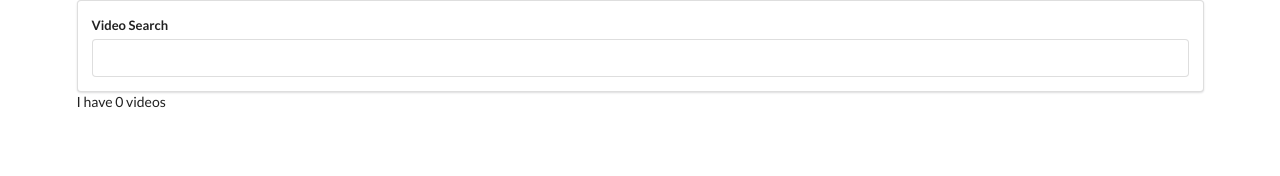
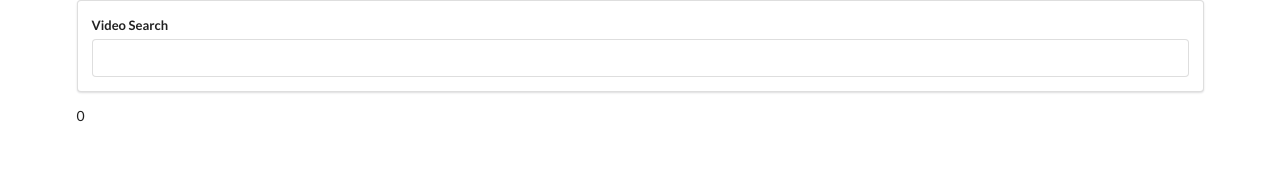
Before and after one commit to anilbdev/youtube-search-react, a React (Create React App) app: page / in a window 1280 px wide. Shown: the top 176 px of the page. Built offline with nearby package versions, Linux system fonts and the light colour scheme.

Commit message:
videos list compnent and data passed to it

```diff
--- a/src/components/App.js
+++ b/src/components/App.js
@@ -2,6 +2,7 @@
 
 import SearchBar from './SearchBar'
 import youtube from '../apis/youtube';
+import VideoList from './VideoList';
 
 class App extends Component {
     state={videos:[]}
@@ -20,7 +21,7 @@
         return (
             <div className="ui container">
                 <SearchBar onFormSubmit={this.onTermSubmit}/>
-                I have {this.state.videos.length} videos
+                <VideoList videos ={this.state.videos}/>
             </div>
         )
     }
--- /dev/null
+++ b/src/components/VideoList.js
@@ -0,0 +1,8 @@
+import React from "react";
+
+const VideoList = ({videos})=>{
+
+    return <div>{videos.length}</div>
+}
+
+export default VideoList
```
